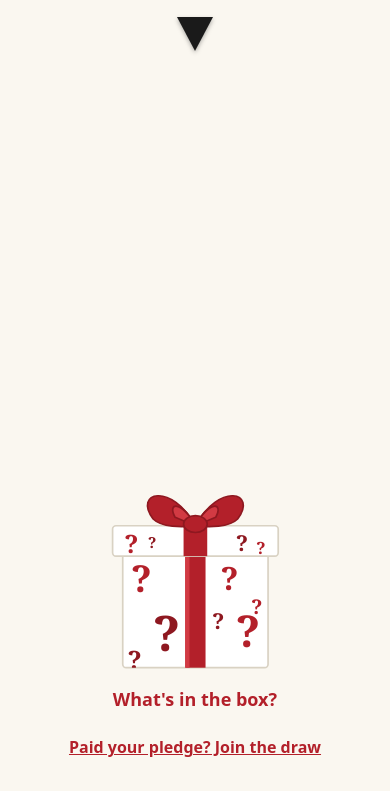
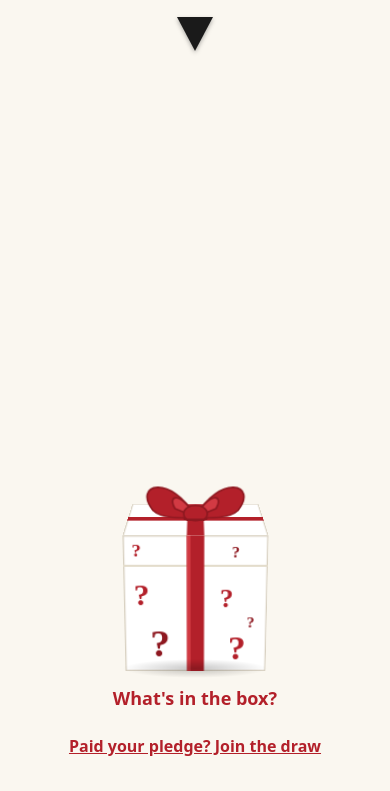
Before and after one commit to tshidisoo/spin_wheel_challenge, a plain HTML site: page index.html in a window 390 px wide. Shown: the part 95-886 px from the top of the page. Drawn offline with Linux system fonts and the light colour scheme.

Commit message:
Spin the mystery box in 3D and add the Guta avatar artwork
The flat box becomes a CSS 3D cube that turns slowly while waiting, spins
with the wheel, and stops facing front. Its angle comes from the shared
clock so every phone matches. Adds img/guta-avatar.svg for adverts.

Co-Authored-By: Claude Opus 5.5 <noreply@anthropic.com>
Claude-Session: https://claude.ai/code/session_0179rggV9vHZtphuenUJAqzu

```diff
--- a/css/style.css
+++ b/css/style.css
@@ -74,7 +74,52 @@ body {
 }
 
 .box-wrap { width: min(52vw, 280px); text-align: center; }
-.box { width: 100%; overflow: visible; }
+/* 3D mystery box: a cube of six faces turned by js/viewer.js */
+.box3d-scene {
+  --s: min(34vw, 170px);
+  position: relative;
+  height: calc(var(--s) * 1.75);
+  perspective: 900px;
+  display: grid;
+  place-items: center;
+}
+.box3d {
+  position: relative;
+  width: var(--s);
+  height: var(--s);
+  margin-top: calc(var(--s) * 0.3);
+  transform-style: preserve-3d;
+  transform: rotateX(-16deg) rotateY(0deg);
+}
+.box3d .face {
+  position: absolute;
+  inset: 0;
+  background: #FFFFFF url("../img/box-side.svg") center / 100% 100%;
+  backface-visibility: hidden;
+}
+.box3d .front  { transform: translateZ(calc(var(--s) / 2)); }
+.box3d .back   { transform: rotateY(180deg) translateZ(calc(var(--s) / 2)); }
+.box3d .right  { transform: rotateY(90deg) translateZ(calc(var(--s) / 2)); filter: brightness(.93); }
+.box3d .left   { transform: rotateY(-90deg) translateZ(calc(var(--s) / 2)); filter: brightness(.93); }
+.box3d .top    { transform: rotateX(90deg) translateZ(calc(var(--s) / 2)); background-image: url("../img/box-top.svg"); }
+.box3d .bottom { transform: rotateX(-90deg) translateZ(calc(var(--s) / 2)); background: #E9E3D6; }
+.box3d .bow {
+  position: absolute;
+  left: 0;
+  width: var(--s);
+  height: calc(var(--s) * 0.4);
+  top: calc(var(--s) * -0.4);
+  background: url("../img/box-bow.svg") center bottom / contain no-repeat;
+}
+.box3d .bow.turned { transform: rotateY(90deg); }
+.box3d-shadow {
+  position: absolute;
+  bottom: calc(var(--s) * 0.02);
+  width: calc(var(--s) * 1.1);
+  height: calc(var(--s) * 0.14);
+  border-radius: 50%;
+  background: radial-gradient(rgba(0,0,0,.22), rgba(0,0,0,0) 70%);
+}
 .box-caption { margin: 6px 0 0; font-weight: 700; color: var(--red); font-size: 18px; }
 
 
--- a/index.html
+++ b/index.html
@@ -28,45 +28,19 @@
     </section>
 
     <section class="box-wrap" aria-label="Mystery box">
-      <svg id="box" class="box" viewBox="0 0 240 270" role="img" aria-label="Mystery gift box">
-        <defs>
-          <clipPath id="bodyClip"><rect x="34" y="122" width="172" height="138" rx="4"/></clipPath>
-          <clipPath id="lidClip"><rect x="22" y="92" width="196" height="36" rx="4"/></clipPath>
-        </defs>
-        <!-- body -->
-        <g>
-          <rect x="34" y="122" width="172" height="138" rx="4" fill="#FFFFFF" stroke="#D9D2C3" stroke-width="2"/>
-          <g clip-path="url(#bodyClip)" font-family="Georgia, serif" font-weight="700" fill="#B3202A">
-            <text x="44" y="170" font-size="44">?</text>
-            <text x="70" y="240" font-size="58" fill="#8E1820">?</text>
-            <text x="150" y="168" font-size="38">?</text>
-            <text x="168" y="236" font-size="52">?</text>
-            <text x="40" y="262" font-size="30" fill="#8E1820">?</text>
-            <text x="140" y="214" font-size="26" fill="#8E1820">?</text>
-            <text x="186" y="196" font-size="24">?</text>
-          </g>
-          <rect x="108" y="122" width="24" height="138" fill="#B3202A"/>
-          <rect x="108" y="122" width="5" height="138" fill="#D23A43"/>
-        </g>
-        <!-- lid with bow -->
-        <g id="lid" class="lid">
-          <rect x="22" y="92" width="196" height="36" rx="4" fill="#FFFFFF" stroke="#D9D2C3" stroke-width="2"/>
-          <g clip-path="url(#lidClip)" font-family="Georgia, serif" font-weight="700" fill="#B3202A">
-            <text x="36" y="124" font-size="30">?</text>
-            <text x="168" y="122" font-size="26" fill="#8E1820">?</text>
-            <text x="64" y="118" font-size="18" fill="#8E1820">?</text>
-            <text x="192" y="126" font-size="20">?</text>
-          </g>
-          <rect x="106" y="92" width="28" height="36" fill="#B3202A"/>
-          <g fill="#B3202A" stroke="#8E1820" stroke-width="2" stroke-linejoin="round">
-            <path d="M120 92 C 92 40, 46 52, 70 84 C 80 94, 104 94, 120 92 Z"/>
-            <path d="M120 92 C 148 40, 194 52, 170 84 C 160 94, 136 94, 120 92 Z"/>
-            <path d="M120 92 C 104 62, 86 64, 96 82 Z" fill="#D23A43"/>
-            <path d="M120 92 C 136 62, 154 64, 144 82 Z" fill="#D23A43"/>
-            <ellipse cx="120" cy="90" rx="14" ry="10"/>
-          </g>
-        </g>
-      </svg>
+      <div class="box3d-scene" role="img" aria-label="Mystery gift box">
+        <div id="box" class="box3d">
+          <div class="face front"></div>
+          <div class="face back"></div>
+          <div class="face right"></div>
+          <div class="face left"></div>
+          <div class="face top"></div>
+          <div class="face bottom"></div>
+          <div class="bow"></div>
+          <div class="bow turned"></div>
+        </div>
+        <div class="box3d-shadow"></div>
+      </div>
       <p id="boxCaption" class="box-caption">What's in the box?</p>
     </section>
   </main>
--- a/js/viewer.js
+++ b/js/viewer.js
@@ -5,6 +5,8 @@ import { burst } from "./confetti.js";
 
 const $ = (id) => document.getElementById(id);
 const REVEAL_MS = 1200; // pause on the winner's name before the winner card appears
+const IDLE_DEG_PER_SEC = 24; // the box turns slowly while waiting
+const BOX_TURNS_PER_WHEEL_TURN = 2; // and twice as fast as the wheel during a spin
 
 document.title = SETTINGS.title;
 $("title").textContent = SETTINGS.title;
@@ -12,6 +14,8 @@ $("subtitle").textContent = SETTINGS.subtitle;
 $("demoBanner").hidden = !isDemo;
 
 const wheel = new Wheel($("wheel"));
+const box = $("box");
+const reduceMotion = matchMedia("(prefers-reduced-motion: reduce)").matches;
 let entries = [];
 let state = null;
 let dismissedSpin = null;
@@ -31,6 +35,19 @@ function setText(id, text) {
   if (el.textContent !== text) el.textContent = text;
 }
 
+// Box angle comes from the shared clock, so every phone shows it at the same turn.
+const idleAngle = (t) => (reduceMotion ? 0 : (t / 1000) * IDLE_DEG_PER_SEC);
+function boxAngle(d, now) {
+  if (!d) return idleAngle(now);
+  if (now < d.startAt) return idleAngle(now);
+  const a0 = idleAngle(d.startAt);
+  const target = Math.ceil((a0 + d.turns * 360 * BOX_TURNS_PER_WHEEL_TURN) / 360) * 360; // ends facing front
+  return a0 + (target - a0) * spinProgress(d, now);
+}
+function turnBox(deg) {
+  box.style.transform = `rotateX(-16deg) rotateY(${(deg % 360).toFixed(2)}deg)`;
+}
+
 function frame() {
   const now = store.now();
 
@@ -39,6 +56,7 @@ function frame() {
     const names = entries.map((e) => e.name);
     wheel.setNames(names);
     wheel.draw(0);
+    turnBox(boxAngle(null, now));
     $("result").hidden = true;
     setText("ticker", "");
     setText("boxCaption", "What's in the box?");
@@ -52,6 +70,7 @@ function frame() {
   wheel.setNames(d.names);
   setText("count", `${d.names.length} names in this draw`);
   const winnerName = d.names[d.winner];
+  turnBox(boxAngle(d, now));
 
   if (now < d.startAt) {
     wheel.draw(0);
```
Also changed, not shown: img/box-bow.svg (added), img/box-side.svg (added), img/box-top.svg (added), img/guta-avatar.svg (added).
